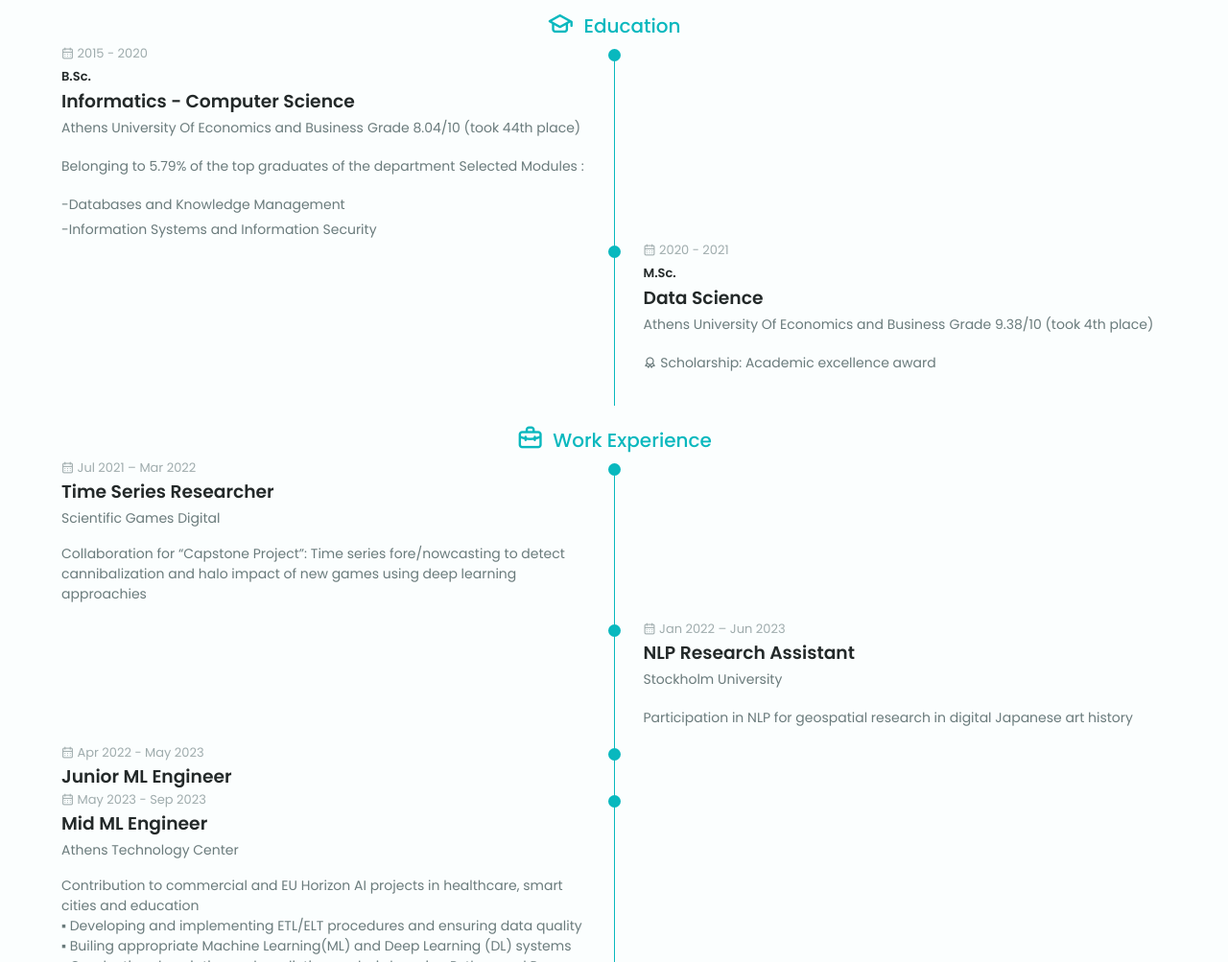
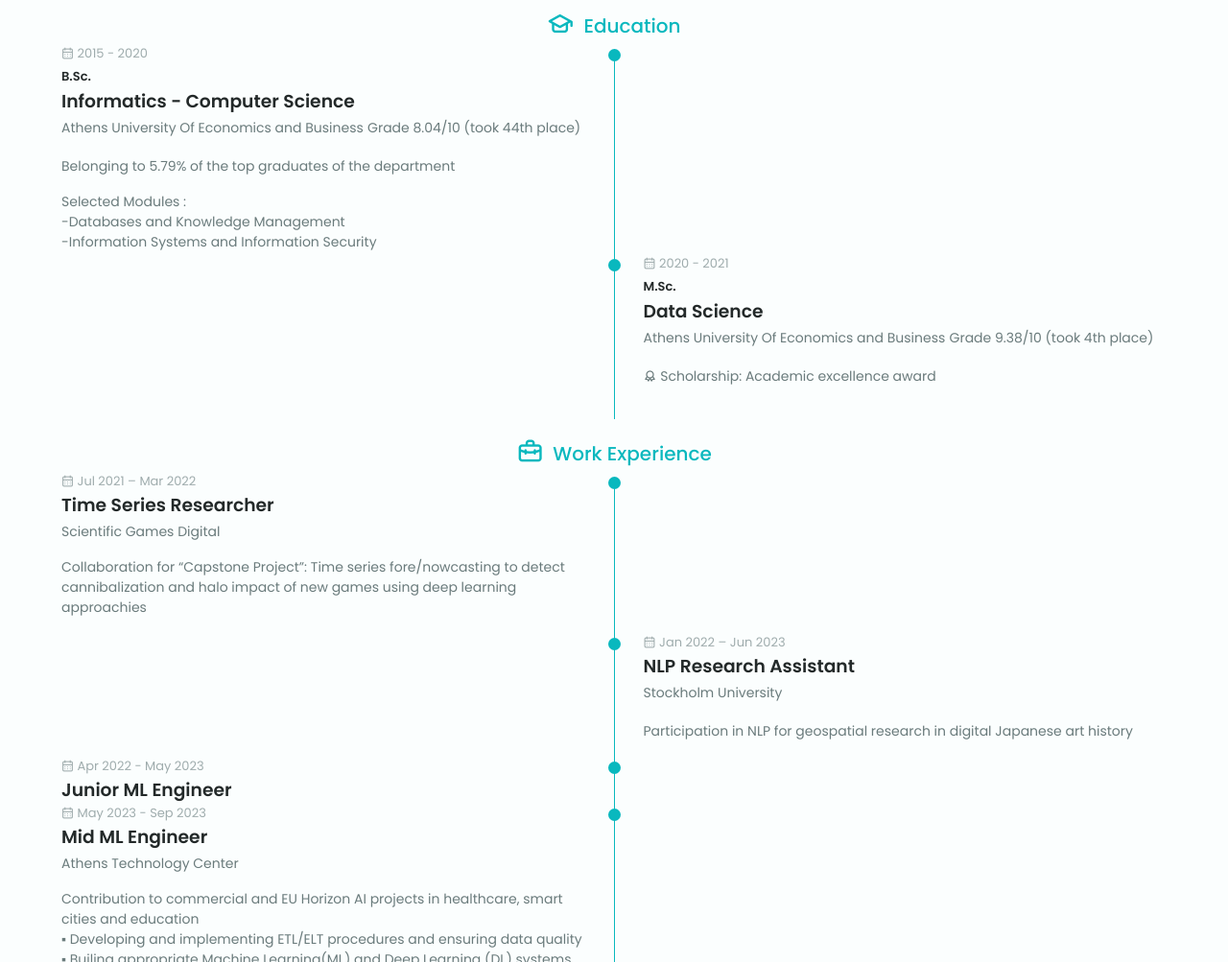
Before and after one commit to Connalia/kliagkou.github.io, a plain HTML site: page index.html in a window 1280 px wide. Shown: the part 1080-2083 px from the top of the page at 96% size. Drawn offline with nearby package versions, Linux system fonts and the light colour scheme.

```diff
--- a/index.html
+++ b/index.html
@@ -214,16 +214,9 @@
 
                                 <span class="qualification__subtitle_module">
                                     Selected Modules :
+                                    <div>-Databases and Knowledge Management</div>
+                                    <div>-Information Systems and Information Security</div>
                                 </span>
-                                <span class="qualification__subtitle_module">
-                                    -Databases and Knowledge Management
-                                </span>
-                                <span class="qualification__subtitle_module">
-                                    -Information Systems and Information Security
-                                </span>
-
-
-
 
                             </div>
                             <div>
```
